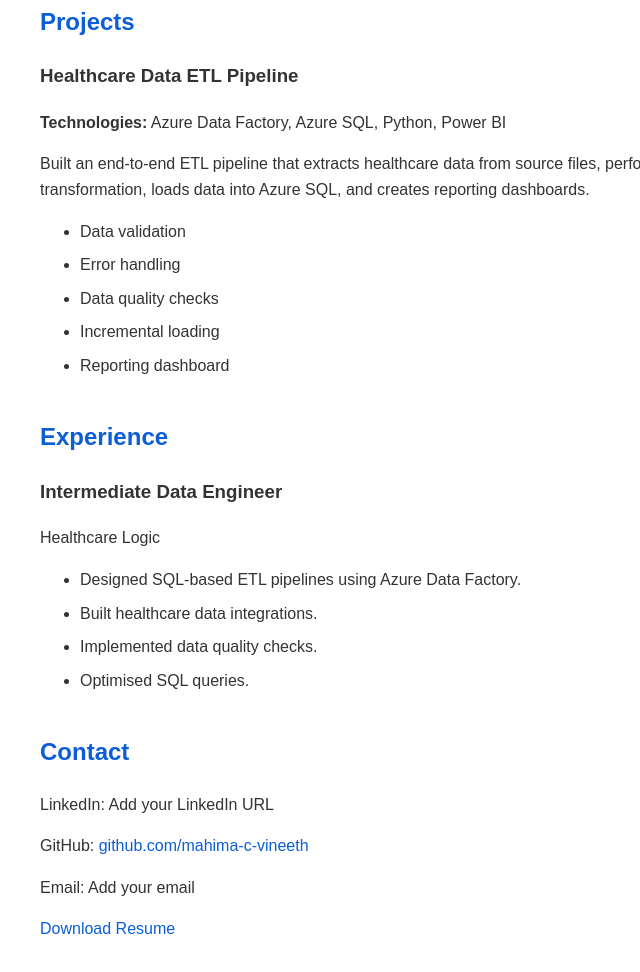
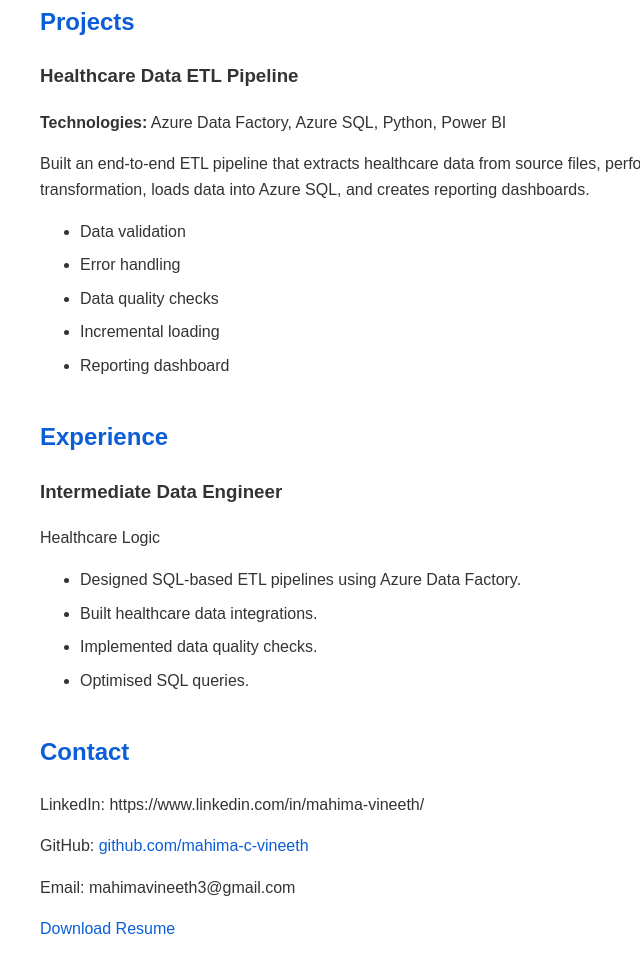
Before and after one commit to mahima-c-vineeth/github.io, a plain HTML site: page index.html in a window 1280 px wide. Shown: the part 1103-2075 px from the top of the page, without its empty margins (0-640 px from the left). Drawn offline with Linux system fonts and the light colour scheme.

Commit message:
Update contact information in index.html

```diff
--- a/index.html
+++ b/index.html
@@ -120,7 +120,7 @@ Healthcare Logic
 <h2>Contact</h2>
 
 <p>
-LinkedIn: Add your LinkedIn URL
+LinkedIn: https://www.linkedin.com/in/mahima-vineeth/
 </p>
 
 <p>
@@ -131,11 +131,11 @@ github.com/mahima-c-vineeth
 </p>
 
 <p>
-Email: Add your email
+Email: mahimavineeth3@gmail.com
 </p>
 
 <p>
-<a href="resume.pdf">Download Resume</a>
+<a href="Mahima_Vineeth_Data_Engineer_CV.pdf">Download Resume</a>
 </p>
 
 </section>
```
